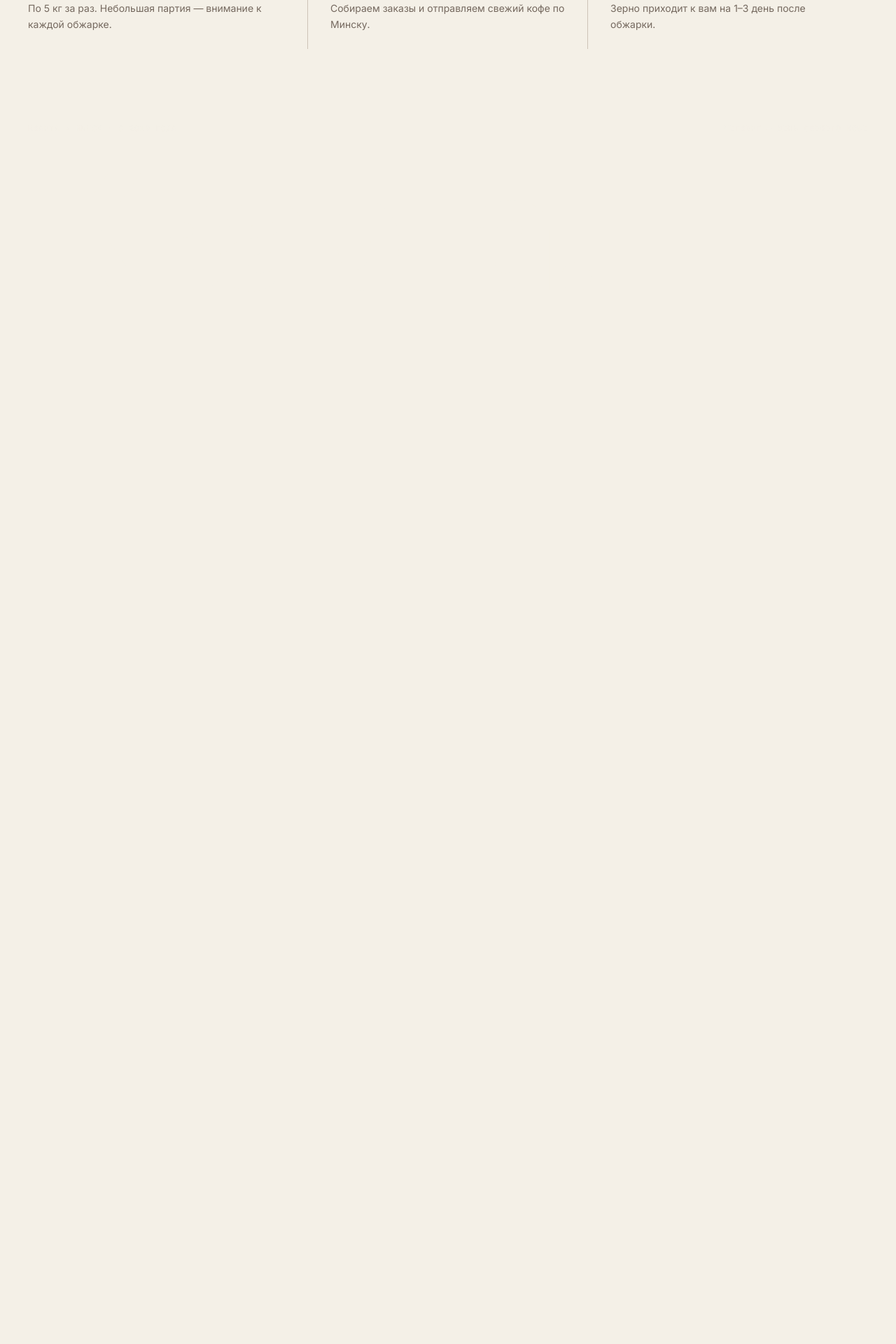
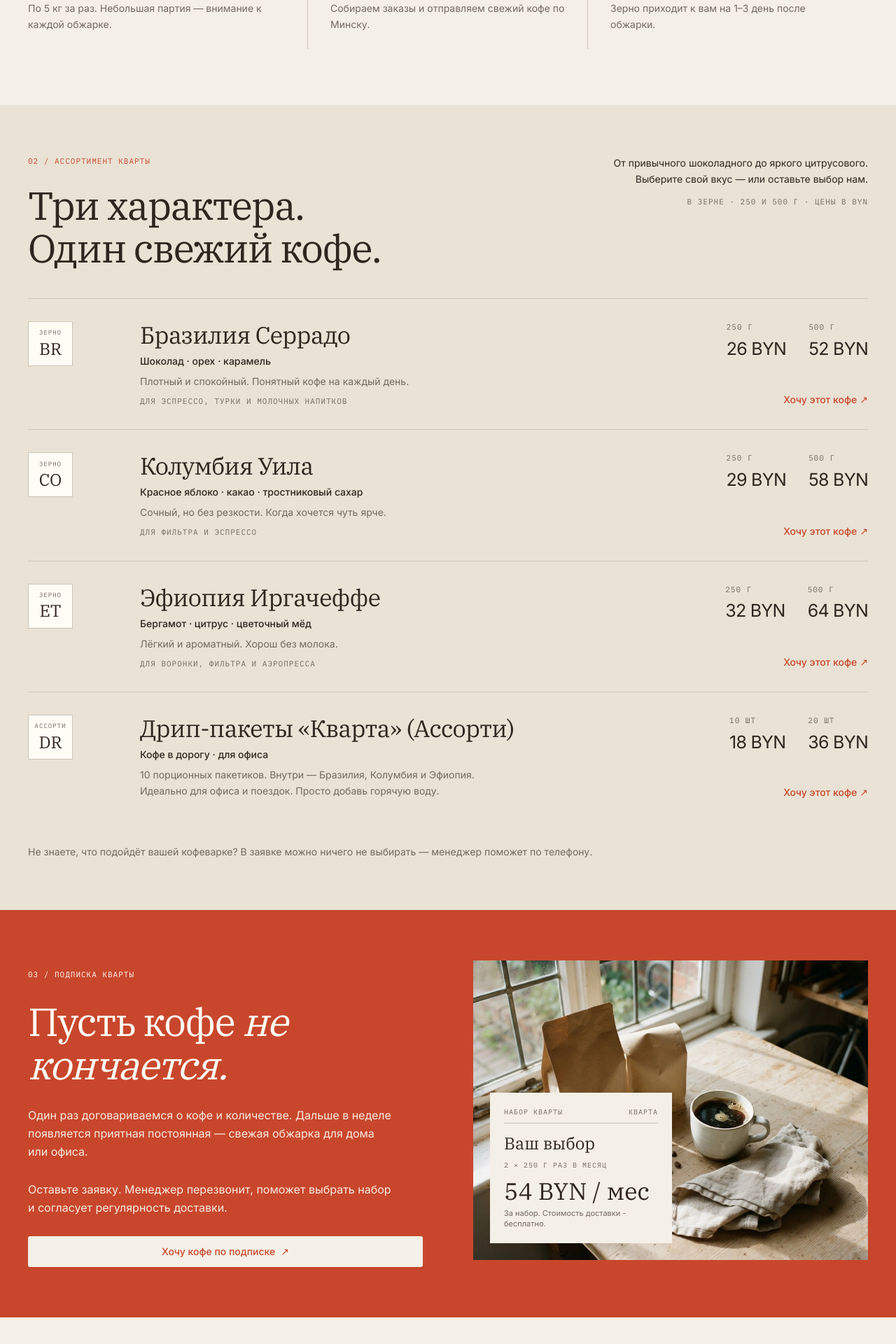
Before and after one commit to NYikolay/CafTzLand, a Next.js app in the folder frontend/: page / in a window 1280 px wide. Shown: the part 1312-3232 px from the top of the page at 70% size. Before the commit the page ends 1782 px from the top, so only its background shows below. Built offline with nearby package versions, Linux system fonts and the light colour scheme; no server answers.

Commit message:
feat(frontend): add api-driven coffee catalog and subscription section

```diff
--- a/frontend/app/page.tsx
+++ b/frontend/app/page.tsx
@@ -1,7 +1,10 @@
+import { Suspense } from "react";
 import { LeadFormProvider } from "@/components/form/lead-form-context";
 import { SiteFooter } from "@/components/layout/site-footer";
 import { SiteHeader } from "@/components/layout/site-header";
+import { CoffeeCatalog } from "@/components/sections/coffee-catalog";
 import { HeroSection } from "@/components/sections/hero-section";
+import { SubscriptionSection } from "@/components/sections/subscription-section";
 import { WeekRoute } from "@/components/sections/week-route";
 import { WorkshopSection } from "@/components/sections/workshop-section";
 
@@ -13,6 +16,10 @@ export default function HomePage() {
         <HeroSection />
         <WeekRoute />
         <WorkshopSection />
+        <Suspense fallback={<div className="h-[600px] bg-cream-deep" aria-hidden />}>
+          <CoffeeCatalog />
+        </Suspense>
+        <SubscriptionSection />
       </main>
       <SiteFooter />
     </LeadFormProvider>
--- /dev/null
+++ b/frontend/components/sections/coffee-catalog.tsx
@@ -0,0 +1,49 @@
+import { CoffeeItem } from "@/components/sections/coffee-item";
+import { Container } from "@/components/ui/container";
+import { Eyebrow } from "@/components/ui/eyebrow";
+import { getProducts } from "@/lib/api/products";
+
+export async function CoffeeCatalog() {
+  const products = await getProducts();
+  const items = products.filter((product) => product.kind !== "set");
+
+  return (
+    <section id="coffee" aria-labelledby="coffee-heading" className="bg-cream-deep py-14 lg:py-[72px]">
+      <Container>
+        <div className="grid gap-8 lg:grid-cols-[1fr_auto] lg:items-start lg:gap-[100px]">
+          <div className="flex flex-col gap-6">
+            <Eyebrow>02 / Ассортимент Кварты</Eyebrow>
+            <h2
+              id="coffee-heading"
+              className="font-serif text-[clamp(36px,5vw,56px)] leading-[1.1] tracking-[-0.032em]"
+            >
+              Три характера.
+              <br />
+              Один свежий кофе.
+            </h2>
+          </div>
+          <div className="flex max-w-[420px] flex-col gap-3 lg:text-right">
+            <p className="text-sm leading-relaxed">
+              От привычного шоколадного до яркого цитрусового. Выберите свой вкус — или оставьте
+              выбор нам.
+            </p>
+            <p className="font-mono text-[11px] uppercase tracking-[1px] text-muted">
+              В зерне · 250 и 500 г · цены в BYN
+            </p>
+          </div>
+        </div>
+
+        <div className="mt-10">
+          {items.map((product) => (
+            <CoffeeItem key={product.id} product={product} />
+          ))}
+        </div>
+
+        <p className="mt-8 text-sm leading-relaxed text-muted">
+          Не знаете, что подойдёт вашей кофеварке? В заявке можно ничего не выбирать — менеджер
+          поможет по телефону.
+        </p>
+      </Container>
+    </section>
+  );
+}
--- /dev/null
+++ b/frontend/components/sections/coffee-item.tsx
@@ -0,0 +1,50 @@
+import { CoffeeOrderButton } from "@/components/form/coffee-order-button";
+import { formatByn } from "@/lib/format";
+import type { Product } from "@/lib/types";
+
+export function CoffeeItem({ product }: { product: Product }) {
+  const [first, second] = product.variants;
+  return (
+    <article className="grid gap-6 border-t border-line py-8 md:grid-cols-[120px_1fr_auto] md:gap-10">
+      <div className="flex h-16 w-16 flex-col items-center justify-center border border-line bg-paper">
+        <span className="font-mono text-[9px] uppercase tracking-[1px] text-muted">
+          {product.kind === "assorted" ? "Ассорти" : "Зерно"}
+        </span>
+        <span className="font-serif text-2xl">{product.code}</span>
+      </div>
+
+      <div className="flex flex-col gap-2">
+        <h3 className="font-serif text-[clamp(26px,2.8vw,34px)] leading-[1.15] tracking-[-0.02em]">
+          {product.name}
+        </h3>
+        {product.tasting_notes ? (
+          <p className="text-sm font-medium">{product.tasting_notes}</p>
+        ) : null}
+        {product.description ? (
+          <p className="max-w-[520px] text-sm leading-relaxed text-muted">
+            {product.description}
+          </p>
+        ) : null}
+        {product.brew_method ? (
+          <p className="font-mono text-[11px] uppercase tracking-[1px] text-muted">
+            {product.brew_method}
+          </p>
+        ) : null}
+      </div>
+
+      <div className="flex items-end justify-between gap-8 md:flex-col md:items-end">
+        <div className="flex gap-8">
+          {[first, second].filter(Boolean).map((variant) => (
+            <div key={variant.id} className="flex flex-col gap-1">
+              <span className="font-mono text-[11px] uppercase tracking-[1px] text-muted">
+                {variant.packaging_label}
+              </span>
+              <span className="text-[25px] tracking-[-0.03em]">{formatByn(variant.price)}</span>
+            </div>
+          ))}
+        </div>
+        <CoffeeOrderButton productId={product.id}>Хочу этот кофе</CoffeeOrderButton>
+      </div>
+    </article>
+  );
+}
--- /dev/null
+++ b/frontend/components/sections/subscription-section.tsx
@@ -0,0 +1,58 @@
+import Image from "next/image";
+import { SubscribeCtaButton } from "@/components/form/subscribe-cta-button";
+import { Container } from "@/components/ui/container";
+import { Eyebrow } from "@/components/ui/eyebrow";
+
+export function SubscriptionSection() {
+  return (
+    <section id="subscription" aria-labelledby="subscription-heading" className="bg-accent py-14 lg:py-[72px]">
+      <Container>
+        <div className="grid items-start gap-10 lg:grid-cols-2 lg:gap-[72px]">
+          <div className="flex flex-col gap-7 lg:pt-3">
+            <Eyebrow className="text-paper">03 / Подписка Кварты</Eyebrow>
+            <h2
+              id="subscription-heading"
+              className="font-serif text-[clamp(36px,5vw,56px)] leading-[1.1] tracking-[-0.032em] text-paper"
+            >
+              Пусть кофе <em className="italic">не кончается.</em>
+            </h2>
+            <p className="max-w-[520px] text-base leading-relaxed text-paper/90">
+              Один раз договариваемся о кофе и количестве. Дальше в неделе появляется приятная
+              постоянная — свежая обжарка для дома или офиса.
+            </p>
+            <p className="max-w-[520px] text-base leading-relaxed text-paper/90">
+              Оставьте заявку. Менеджер перезвонит, поможет выбрать набор и согласует
+              регулярность доставки.
+            </p>
+            <SubscribeCtaButton variant="cream" />
+          </div>
+
+          <div className="relative">
+            <Image
+              src="/images/cafe_packets.webp"
+              alt="Крафтовые пакеты со свежеобжаренным кофе и чашка кофе на столе у окна"
+              width={1860}
+              height={1410}
+              sizes="(min-width: 1024px) 620px, 100vw"
+              className="h-auto w-full object-cover"
+            />
+            <div className="absolute bottom-6 left-6 w-[260px] bg-cream p-5">
+              <div className="flex items-center justify-between border-b border-line pb-2 font-mono text-[10px] uppercase tracking-[1px] text-muted">
+                <span>Набор Кварты</span>
+                <span>Кварта</span>
+              </div>
+              <p className="mt-3 font-serif text-2xl">Ваш выбор</p>
+              <p className="mt-2 font-mono text-[10px] uppercase tracking-[1px] text-muted">
+                2 × 250 г раз в месяц
+              </p>
+              <p className="mt-3 font-serif text-[34px] leading-none">54 BYN / мес</p>
+              <p className="mt-2 text-[11px] leading-snug text-muted">
+                За набор. Стоимость доставки - бесплатно.
+              </p>
+            </div>
+          </div>
+        </div>
+      </Container>
+    </section>
+  );
+}
```
